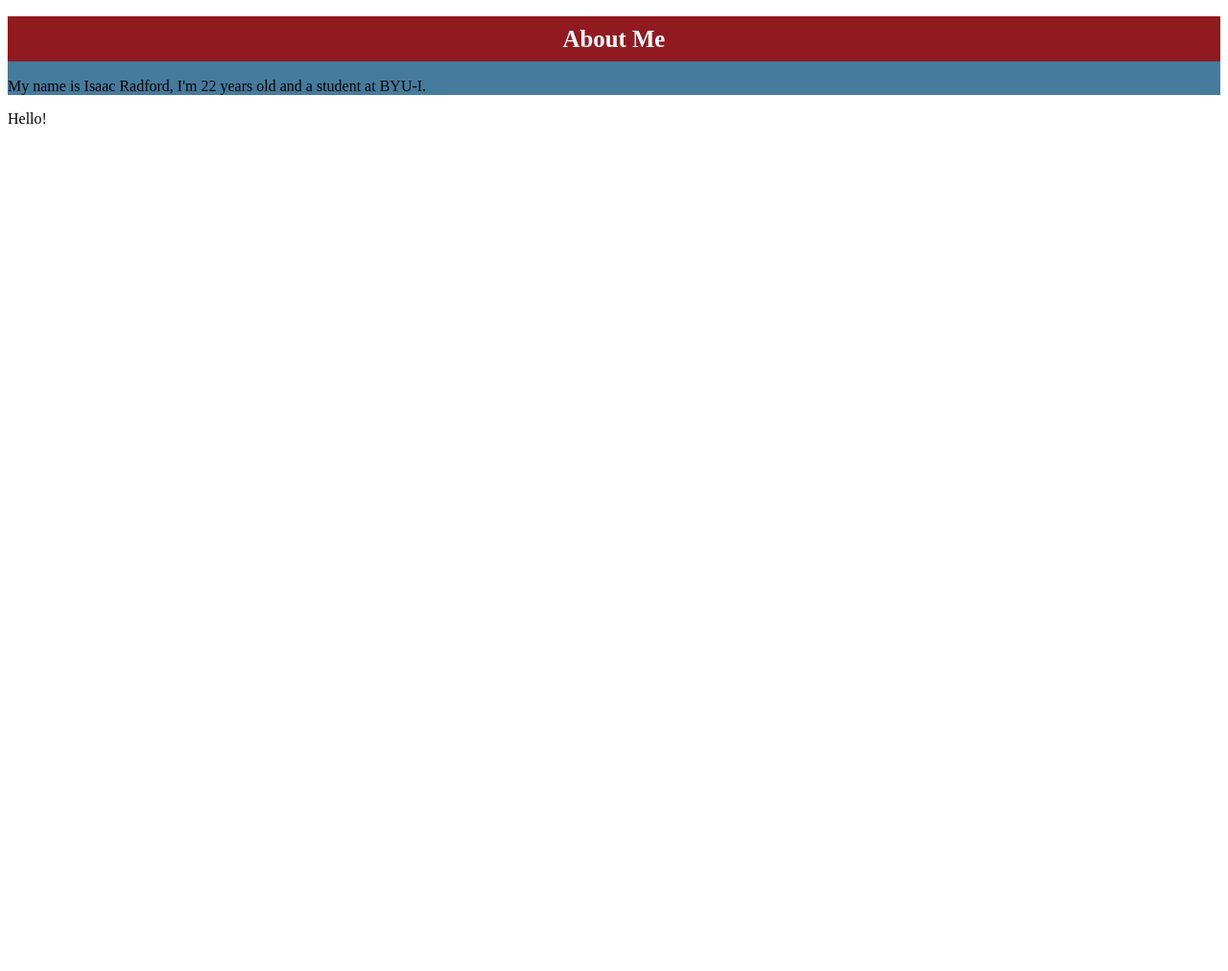
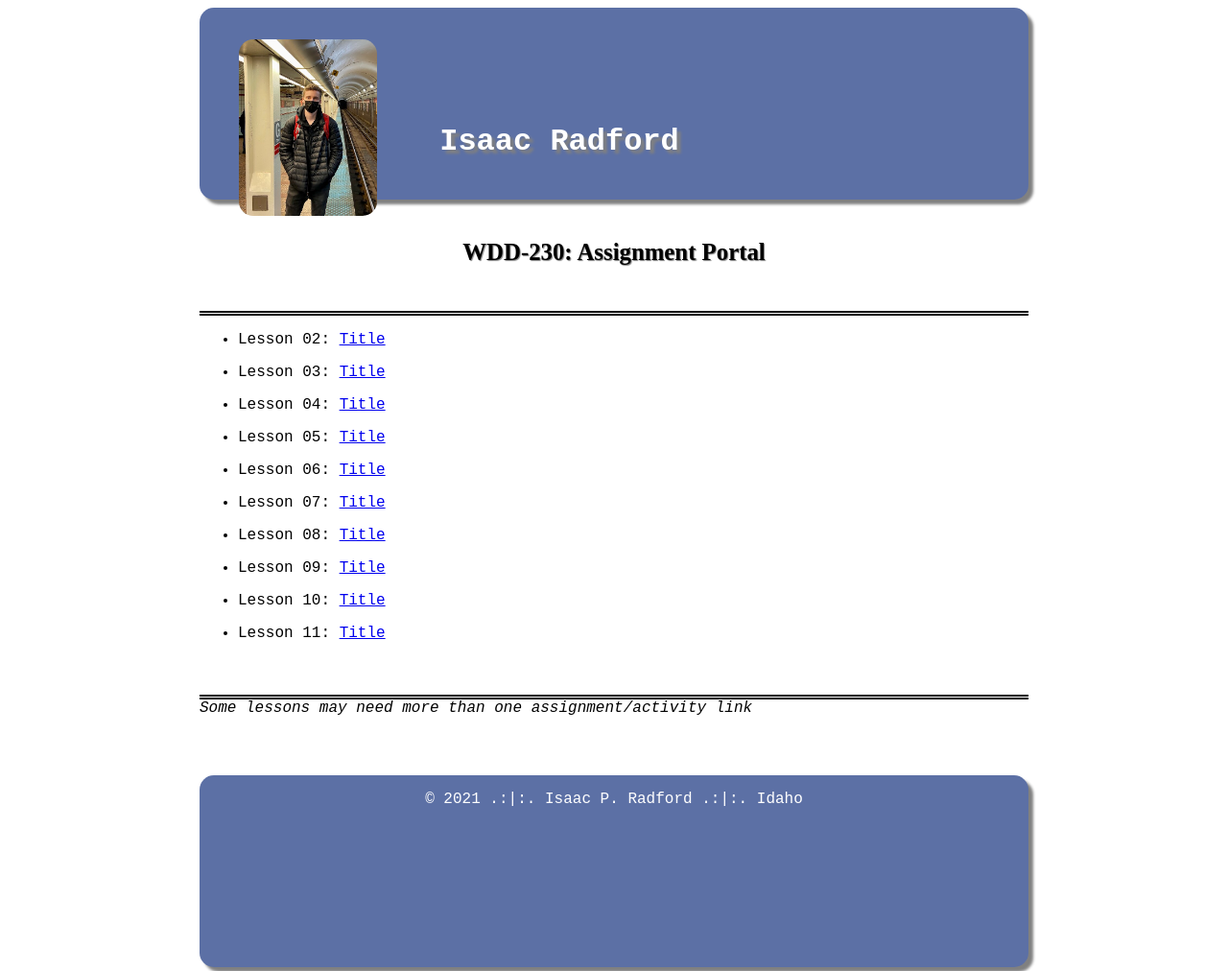
Before and after one commit to isaacradford/WDD230, a plain HTML site: page index.html in a window 1280 px wide. Shown: the top 1012 px of the page at 96% size. Before the commit the page ends 800 px from the top, so only its background shows below. Drawn offline with Linux system fonts and the light colour scheme.

Commit message:
Co-authored-by: Zac <zacnradford@gmail.com>

```diff
--- a/css/homepage.css
+++ b/css/homepage.css
@@ -1,13 +1,90 @@
 
-#headercontent {
-    background-color: #457B9D;
+header {
+    display: grid;
+    grid-template-columns: 225px 100px 100px 100px 225px;
+    grid-template-rows: 100px 50px 50px;
+    grid-column-start: 2;
+    grid-column-end: 5;
+    grid-row-start: 1;
+    grid-row-end: 2;
+    background-color: #5c70a5;
+    box-shadow: 5px 5px 3px gray;
+    border-radius: 15px;
 }
 
-h1 {
-    background-color: #911a20;
+img {
+    justify-self: center;
+    align-self: center;
+    border-radius: 15px;
+    grid-column-start: 1;
+    grid-column-end: 2;
+    grid-row-start: 2;
+    width: 9em;
+    text-shadow: 1px 1px 1px gray;
+}
+
+body {
+    display: grid;
+    grid-template-columns: 200px 200px auto 200px 200px;
+    grid-template-rows: 200px 100px 400px 100px;
+}
+
+.header_name {
     color: white;
+    text-shadow: 4px 4px 3px gray;
+    font-family: 'Courier New', monospace;
+    text-align: center;
+    grid-column-start: 2;
+    grid-column-end: 5;
+    grid-row-start: 2;
+    grid-row-end: 2;
+}
+
+h2 {
     font-size: 1.55em;
     line-height: 1.1em;
+    padding-top: 20px;
+    text-shadow: 1px 1px 1px gray;
+    grid-row-start: 2;
+    grid-column-start:3;
+    grid-column-end: 4;
     text-align: center;
-    padding: 10px;
 }
+
+#assignment_list {
+    font-family: 'Courier New', monospace;
+    grid-column-start: 2;
+    grid-column-end: 5;
+    grid-row-start: 3;
+    border-top: 5px double;
+
+}
+#bottom_text {
+    font-family: 'Courier New', monospace;
+    font-style: italic;
+    grid-row-start: 4;
+    grid-column-start:2;
+    grid-column-end: 5;
+    border-top: 5px double;
+}
+
+footer {
+    display: grid;
+    grid-template-columns: 225px 100px auto 100px 225px;
+    grid-template-rows: 100px 50px 50px;
+    grid-column-start: 2;
+    grid-column-end: 5;
+    grid-row-start: 5;
+    grid-row-end: 5;
+    background-color: #5c70a5;
+    box-shadow: 5px 5px 3px gray;
+    border-radius: 15px;
+}
+
+#footer_text {
+    font-family: 'Courier New', monospace;
+    color: white;
+    grid-column-start: 1;
+    grid-column-end: 6;
+    text-align: center;
+}
--- a/index.html
+++ b/index.html
@@ -1,4 +1,5 @@
 <!DOCTYPE html>
+
 <html lang="en">
     <head>
         <meta charset="utf-8">
@@ -6,20 +7,35 @@
     <title>WDD230 Website</title>
     <link rel='stylesheet' href='css/homepage.css'>
     </head>
+        <body>
             <header>
-        <div id='headercontent'>
-        <h1>About Me</h1>
-        <p>My name is Isaac Radford, I'm 22 years old and a student at BYU-I.</p>
-        </div>
+                <h1 class='header_name'>Isaac Radford</h1>
+                <img src='rsz_1243002468-e2db-4fd5-8dcc-0cdaba2bc0b3.jpg' alt='photo of the creator of the webpage'>
             </header>
 
-    <body>
+            <h2>WDD-230: Assignment Portal</h2>
+                <ul id='assignment_list'>
+                    <li> <p>Lesson 02: <a href='index.html'>Title</a></p></li>
+                    <li> <p>Lesson 03: <a href='index.html'>Title</a></p></li>
+                    <li> <p>Lesson 04: <a href='index.html'>Title</a></p></li>
+                    <li> <p>Lesson 05: <a href='index.html'>Title</a></p></li>
+                    <li> <p>Lesson 06: <a href='index.html'>Title</a></p></li>
+                    <li> <p>Lesson 07: <a href='index.html'>Title</a></p></li>
+                    <li> <p>Lesson 08: <a href='index.html'>Title</a></p></li>
+                    <li> <p>Lesson 09: <a href='index.html'>Title</a></p></li>
+                    <li> <p>Lesson 10: <a href='index.html'>Title</a></p></li>
+                    <li> <p>Lesson 11: <a href='index.html'>Title</a></p></li>
+                </ul>
+                <p id='bottom_text'>Some lessons may need more than one assignment/activity link</p>
         </body>
 
-    <footer>Hello!</footer>
+        <footer>
+            <p id='footer_text'> &copy 2021 .:|:. Isaac P. Radford .:|:. Idaho </p>
             <script>
                 let currentdate = document.lastModified;
                 // document.getElementById ('modified').textContent = 'Last UpdatedL '+ currentdate + ' .';
                 document.getElementById ('modified').textContent = `Last Updated ${currentdate} .`;
             </script>
+        </footer>
+
 </html>
```
Also changed, not shown: rsz_1243002468-e2db-4fd5-8dcc-0cdaba2bc0b3.jpg (added), 2 other files. Lines whose indentation alone changed are shown as unchanged.
